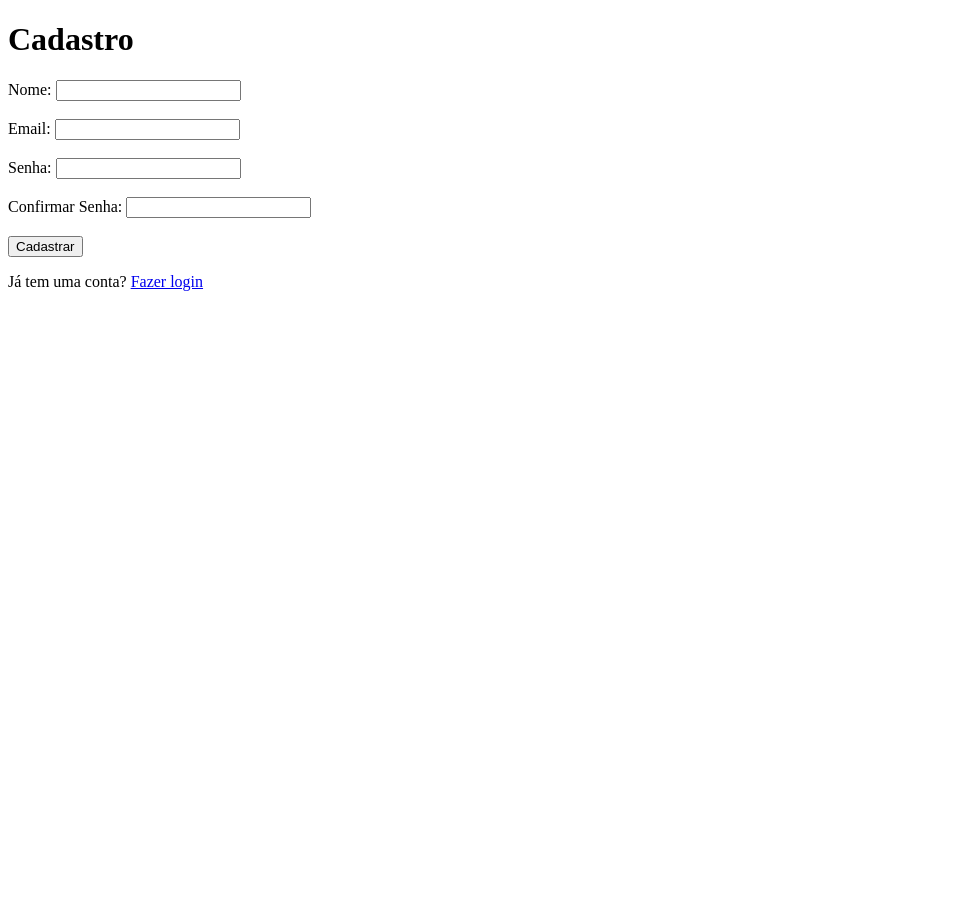
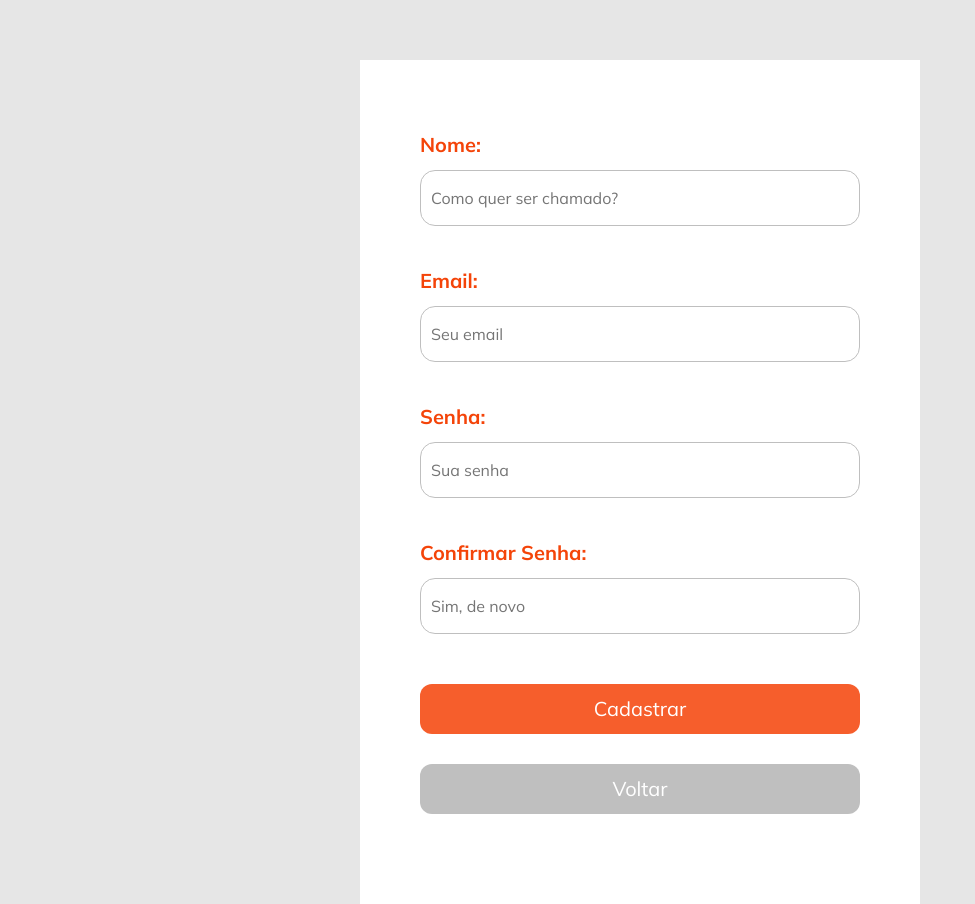
Before and after one commit to Tiegow/Sistema-Web-Receitas-Culinarias, a website: page public/register.html in a window 1280 px wide. Shown: the whole page, without its empty margins (0-975 px from the left). Before the commit the page ends 800 px from the top, so only its background shows below. Drawn offline with Linux system fonts and the light colour scheme.

Commit message:
Estilo das telas de login

```diff
--- /dev/null
+++ b/public/css/global.css
@@ -0,0 +1,32 @@
+@import url('https://fonts.googleapis.com/css2?family=Mulish:ital,wght@0,200..1000;1,200..1000&display=swap');
+
+:root {
+    --cor-primaria: #F65E2C;
+    --cor-secundaria: #175A3D;
+    --cor-background: #E6E6E6;
+    --cor-texto-laranja: #F44409;
+    --cor-botao-secundario: #BFBFBF;
+    --cor-preto: #161A1D;
+    --cor-branco: #F5F3F4;
+}
+
+* {
+    margin: 0;
+    padding: 0;
+    box-sizing: border-box;
+}
+
+html, body {
+    width: 100%;
+    height: 100%;
+    font-family: "Mulish", sans-serif;
+    font-size: 20px;
+    font-style: normal;
+    color: var(--cor-preto);
+    background-color: var(--cor-background);
+}
+
+a {
+    text-decoration: none;
+    color: inherit;
+}
--- a/public/css/dashboard.css
+++ b/public/css/pages/dashboard.css
@@ -1,34 +1,3 @@
-:root {
-    --cor-preto: #161A1D;
-    --cor-branco: #F5F3F4;
-    --cor-primaria: #A4161A;
-    --cor-secundaria: #660708;
-    --cor-terciaria: #FCA311;
-    --cor-background: #0F1519;
-}
-
-* {
-    margin: 0;
-    padding: 0;
-    box-sizing: border-box;
-}
-
-html, body {
-    width: 100%;
-    height: 100%;
-    font-family: "Racing Sans One", sans-serif;
-    font-weight: 400;
-    font-size: 24px;
-    font-style: normal;
-    color: var(--cor-preto);
-    background-color: var(--cor-branco);
-}
-
-a {
-    text-decoration: none;
-    color: inherit;
-}
-
 .recipe-card {
     display: flex;
     align-items: stretch;
--- /dev/null
+++ b/public/css/pages/index.css
@@ -0,0 +1,35 @@
+.mainForm {
+    background-color: white;
+    max-width: 560px
+}
+
+.mainForm label {
+    margin: 10px 0;
+    color: var(--cor-texto-laranja);
+    font-weight: bold;
+}
+
+.form-input {
+    font-size: 16px;
+    width: 100%;
+    padding: 15px 10px;
+    border: 1px solid #BFBFBF;
+    border-radius: 15px;
+}
+
+.mainForm button {
+    padding: 10px 0;
+    color: white;
+    width: 100%;
+    margin: 0 auto;
+    border: none;
+    border-radius: 12px;
+}
+
+.submit-btn {
+    background-color: var(--cor-primaria);
+}
+
+.cadastrar-btn {
+    background-color: var(--cor-botao-secundario);
+}
--- a/public/js/dashboard.js
+++ b/public/js/dashboard.js
@@ -1,6 +1,6 @@
 window.addEventListener('DOMContentLoaded', loadRecipes);
 
-const receitas = [
+const posts = [
     {
       titulo: 'Bolo de Cenoura',
       imagem: 'https://conteudo.imguol.com.br/c/entretenimento/c8/2023/01/31/bolo-de-cenoura-low-carb-fit-1675176378739_v2_300x400.jpg',
@@ -27,7 +27,7 @@ async function loadRecipes() {
     const container = document.querySelector('#recipeList'); // onde os cards serão inseridos
     container.innerHTML = ''; // limpa antes de inserir
 
-    receitas.forEach(receita => {
+    posts.forEach(receita => {
       let cardHTML = template
         .replace('{{imagem}}', receita.imagem)
         .replace('{{titulo}}', receita.titulo)
--- a/public/register.html
+++ b/public/register.html
@@ -4,34 +4,46 @@
   <meta charset="UTF-8">
   <meta name="viewport" content="width=device-width, initial-scale=1.0">
   <title>Cadastro</title>
+
+  <!-- BOOTSTRAP -->
+  <link rel="stylesheet" href="css/bootstrap.min.css">
+  <script src="js/bootstrap.bundle.min.js"></script>
+
+  <!-- CSS -->
+  <link rel="stylesheet" href="css/global.css">
+  <link rel="stylesheet" href="css/pages/index.css">
 </head>
 <body>
-  <h1>Cadastro</h1>
+  <div class="container my-5">
+    <div class="mx-auto mainForm p-5">
       <form id="registerForm">
-    <label for="name">Nome:</label>
-    <input type="text" id="name" name="name" required>
+        <label for="name">Nome:</label> <br>
+        <input class="form-input" type="text" id="name" name="name" placeholder="Como quer ser chamado?" required>
 
         <br><br>
 
-    <label for="email">Email:</label>
-    <input type="email" id="email" name="email" required>
+        <label for="email">Email:</label> <br>
+        <input class="form-input" type="email" id="email" name="email" placeholder="Seu email" required>
 
         <br><br>
 
-    <label for="password">Senha:</label>
-    <input type="password" id="password" name="password" minlength="6" required>
+        <label for="password">Senha:</label> <br>
+        <input class="form-input" type="password" id="password" name="password" minlength="6" placeholder="Sua senha" required>
 
         <br><br>
 
-    <label for="confirmPassword">Confirmar Senha:</label>
-    <input type="password" id="confirmPassword" name="confirmPassword" minlength="6" required>
+        <label for="confirmPassword">Confirmar Senha:</label> <br>
+        <input class="form-input" type="password" id="confirmPassword" name="confirmPassword" minlength="6" placeholder="Sim, de novo" required>
 
         <br><br>
 
-    <button type="submit">Cadastrar</button>
+        <button class="submit-btn mt-3" type="submit">Cadastrar</button>
       </form>
 
-  <p>Já tem uma conta? <a href="index.html">Fazer login</a></p>
+      <a href="index.html"><button class="cadastrar-btn my-4">Voltar</button></a>
+    </div>
+
+  </div>
 
   <script src="js/register.js"></script>
 </body>
```
Also changed, not shown: public/dashboard.html (+3 -1 lines), public/index.html (+25 -11 lines). Lines whose indentation alone changed are shown as unchanged.
